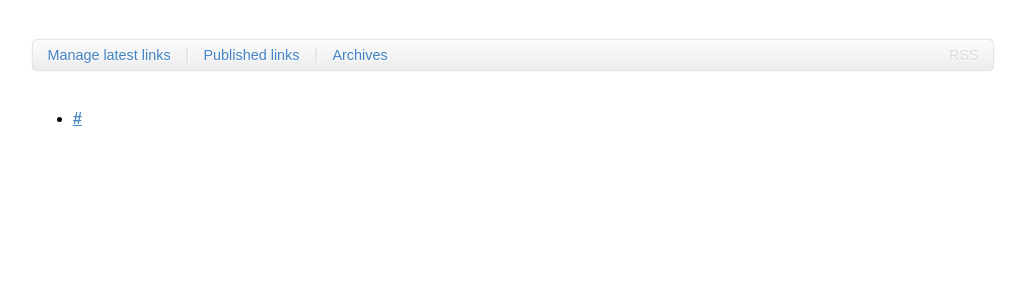
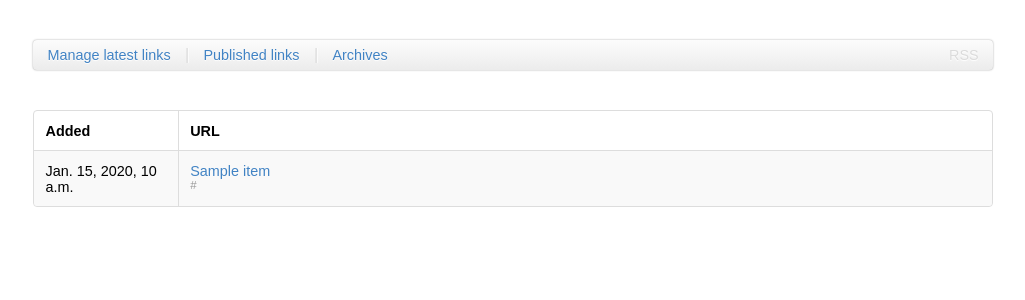
Before and after one commit to Psycojoker/rpselectator, a Django app: template templates/rp/rp_list.html in a window 1280 px wide. Shown: the top 300 px of the page, without its empty margins (127-1152 px from the left). Run offline with Django 3.2, Linux system fonts and the light colour scheme; the template is opened without the code that fills it: most values are stand-ins (such as "Sample title", 1, 10 or a date in 2020); some libraries are stand-ins or nearby versions.

Commit message:
[enh] integrating alct design for the list

```diff
--- a/templates/rp/rp_list.html
+++ b/templates/rp/rp_list.html
@@ -2,11 +2,34 @@
 
 {% block content %}
 {% if object_list %}
-<ul>
+
+    <table class="zebra-striped">
+      <thead>
+        <tr>
+          <th style="width: 15%;">Added</th>
+          <th>URL</th>
+        </tr>
+      </thead>
+      <tbody>
+
 {% for item in object_list %}
-    <li>{% if item.published %}<b>{% endif %}<a href="{% url edit_rp item.id %}">{{ item.url }}</a>{% if item.published %}</b>{% endif %}</li>
+        <!-- new item -->
+        <tr>
+          <td>{{ item.datetime }}</td>
+          <td>
+            <p class="trigger">
+            <span class="title">{% if item.title %}{{ item.title }}{% else %}No title yet{% endif %}</span>
+            <span class="url">{{ item.url }}</span>
+            </p>
+          </td>
+        </tr>
 {% endfor %}
-</ul>
+
+      </tbody>
+    </table>
+  </div>
+</div>
+
 {% else %}
 <p>Empty items, go <a href="{% url fill %}">here</a> to import data</p>
 {% endif %}
```
